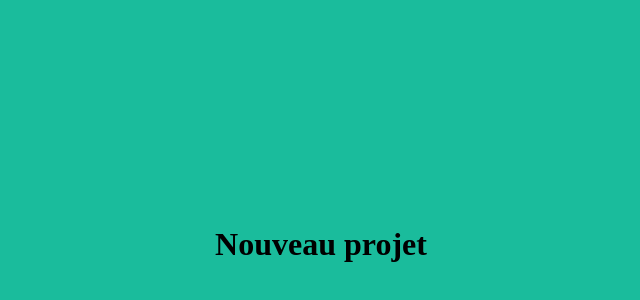
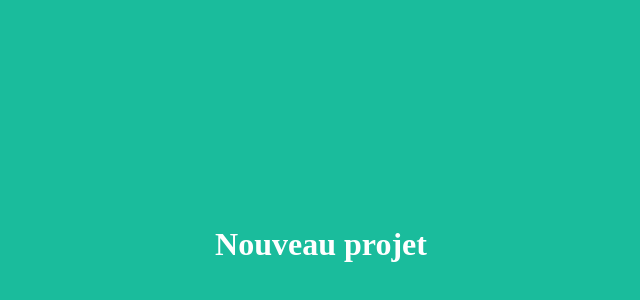
Before and after one commit to ArijDHAHBI/LocationVoiture, a plain HTML site: page index.html in a window 1280 px wide. Shown: the part 48-348 px from the top of the page, without its empty margins (319-959 px from the left). Drawn offline with Linux system fonts and the light colour scheme.

Commit message:
modif couleur grand titre

```diff
--- a/index.html
+++ b/index.html
@@ -5,6 +5,6 @@
   <title>Titre de la page</title>
 </head>
 <body style="background-color:#1abc9c">
-<h1 style="padding-top:20%; padding-bottom:20%; text-align:center;">Nouveau projet</h1>
+<h1 style="padding-top:20%; padding-bottom:20%; text-align:center; color:#FFFFFF;">Nouveau projet</h1>
 </body>
 </html>
```
